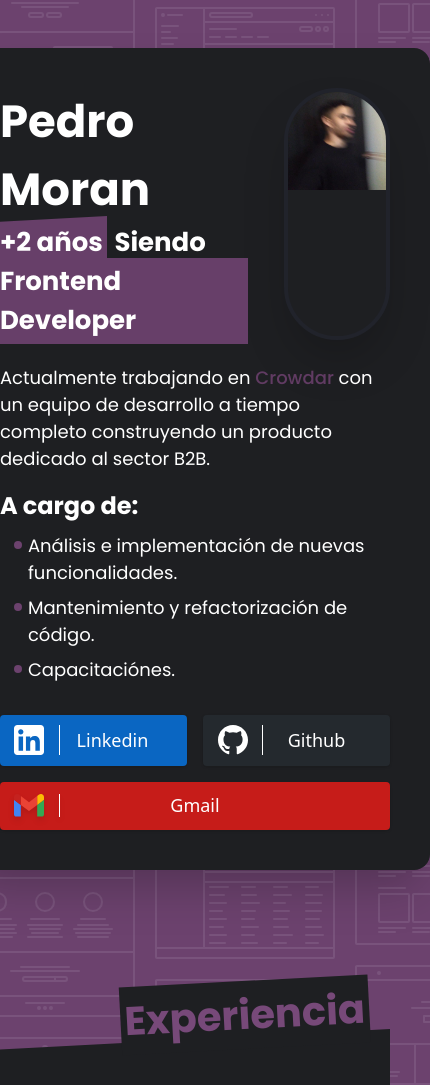
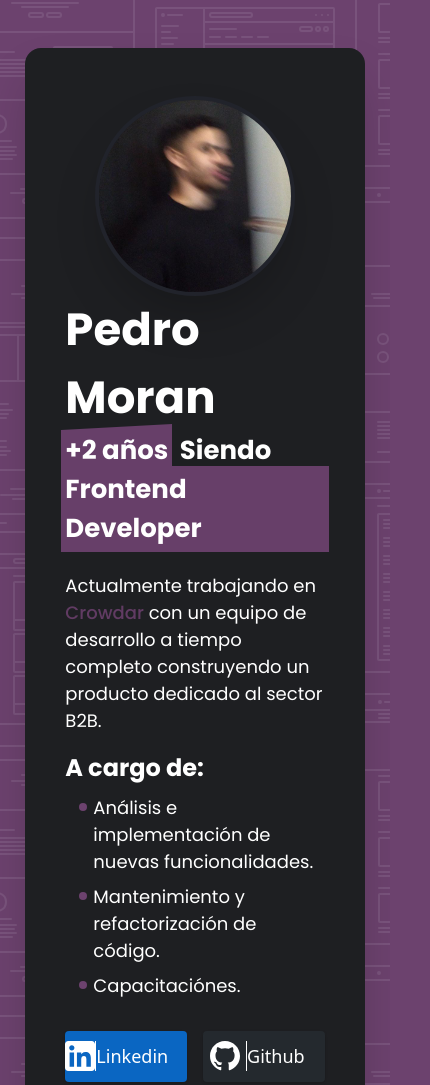
Before and after one commit to pedro-moran228/portfolio, an Astro site: page / in a window 390 px wide. Shown: the top 1085 px of the page, 430 px wide, since content can reach past the window. Built offline with nearby package versions, Linux system fonts and the light colour scheme; Astro itself is replaced by a stand-in of ours.

Commit message:
profile responsive

```diff
--- a/src/components/HeroSection/HeroSection.astro
+++ b/src/components/HeroSection/HeroSection.astro
@@ -1,10 +1,7 @@
 ---
-import Technologies from "./Technologies.astro";
 import Profile from "./Profile.astro";
 ---
 
-<main
-  class={"max-w-[700px] mx-auto relative pt-[3rem] sm:pt-[6rem] flex justify-center"}
->
+<main class={"container-sm max-w-[700px] relative pt-[3rem] sm:pt-[6rem]"}>
   <Profile />
 </main>
--- a/src/components/HeroSection/Profile.astro
+++ b/src/components/HeroSection/Profile.astro
@@ -5,7 +5,9 @@ import GmailButton from "./GmailButton.astro";
 ---
 
 <article class="text-white p-10 space-y-6 bg-primary rounded-2xl shadow-2xl">
-  <header class="flex space-x-10">
+  <header
+    class="flex flex-col-reverse space-y-2 md:space-y-0 md:grid md:grid-cols-[1fr,180px]"
+  >
     <div>
       <h1 class="text-white">Pedro Moran</h1>
       <h2 class="text-[26px]">
@@ -21,7 +23,7 @@ import GmailButton from "./GmailButton.astro";
       </h2>
     </div>
     <div
-      class="w-[200px] mx-auto rounded-full border-4 border-[#21232b] overflow-hidden shadow-2xl"
+      class="rounded-full min-w-[200px] w-[50%] md:min-w-0 md:w-full h-max m-auto border-4 border-[#21232b] overflow-hidden shadow-2xl"
     >
       <img src="profile.jpeg" alt="profile" />
     </div>
```
